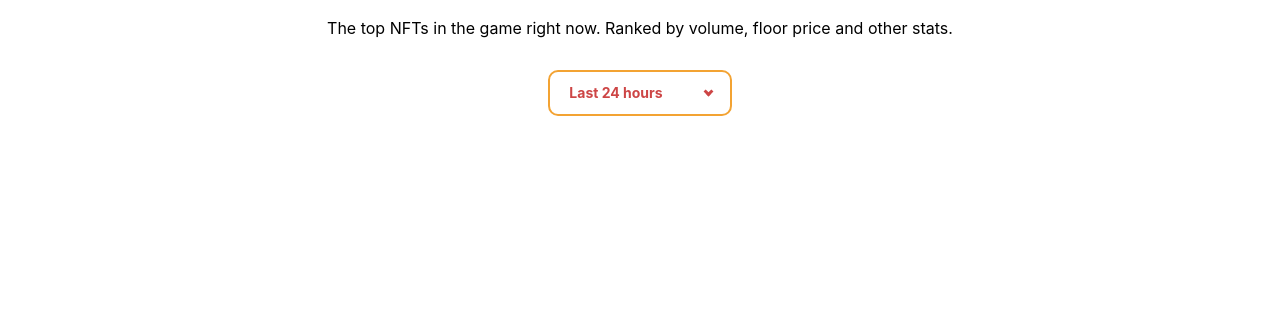
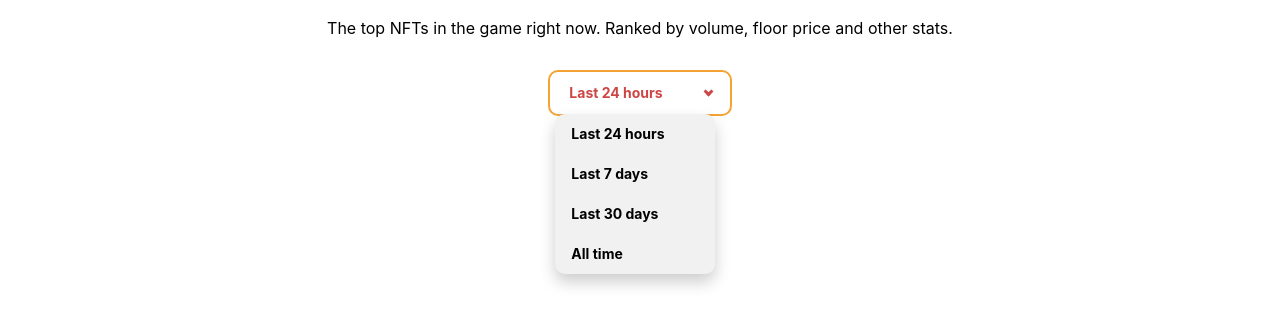
Before and after one commit to isub897/nft-daily, a React (Create React App) app: page / in a window 1280 px wide. Both pictures are taken after a click on the button "Last 24 hours". Shown: the part 173-497 px from the top of the page. Built offline with nearby package versions, Linux system fonts and the light colour scheme; no server answers.

Commit message:
button clickable charts

```diff
--- a/src/components/Charts/Charts.js
+++ b/src/components/Charts/Charts.js
@@ -33,12 +33,33 @@ class Charts extends React.Component {
         window.location = route;
     }
 
+    onDropdown = () => {
+        document.getElementById("myDropdown").classList.toggle("show");
+    }
+
+    onClickChange = (event) => {
+
+        if (!(event.target.matches('.dropdown') || event.target.matches('.dropbtn'))) {
+          var dropdowns = document.getElementsByClassName("dropdown-content");
+          var i;
+          for (i = 0; i < dropdowns.length; i++) {
+            var openDropdown = dropdowns[i];
+            if (openDropdown.classList.contains('show')) {
+              openDropdown.classList.remove('show');
+            }
+          }
+        }
+      }
+
+
 
     render(){
         return(
-            <div className="main">
+            <div
+                onClick={this.onClickChange}
+                className="main">
                 <Title />
-                <Dropdown onRouteChange = {this.onRouteChange} />
+                <Dropdown onDropdown = {this.onDropdown} onRouteChange = {this.onRouteChange} />
                 {this.state.isLoaded
                     ?<Stats urlRedirect = {this.urlRedirect} list = {this.state.list}/>
                     :<div></div>
--- a/src/components/Charts/components/Dropdown/Dropdown.css
+++ b/src/components/Charts/components/Dropdown/Dropdown.css
@@ -54,10 +54,13 @@
 }
 
   /* Show the dropdown menu on hover */
-  .dropdown:hover .dropdown-content {
+  /* .dropdown:hover .dropdown-content {
     display: block;
+} */
+
+.show {
+  display: block;
 }
-
 
   /* Change the background color of the dropdown button when the dropdown content is shown */
   .dropdown:hover .dropbtn {
--- a/src/components/Charts/components/Dropdown/Dropdown.js
+++ b/src/components/Charts/components/Dropdown/Dropdown.js
@@ -1,11 +1,18 @@
 import React from "react";
 import './Dropdown.css'
 
-const Dropdown = ({onRouteChange}) => {
+const Dropdown = ({onDropdown, onRouteChange}) => {
     return(
-        <div className="dropdown">
-            <button className="dropbtn pv2">Last 24 hours</button><i className="arrow down"></i>
-            <div className="dropdown-content">
+        <div
+        className="dropdown"
+        onClick={onDropdown}>
+            <button
+            className="dropbtn pv2"
+            >
+                Last 24 hours
+            </button>
+            <i className="arrow down"></i>
+            <div id="myDropdown" className="dropdown-content">
                 <a
                 onClick={()=> onRouteChange("24hr")}
                 href="#link0">Last 24 hours</a>
```
